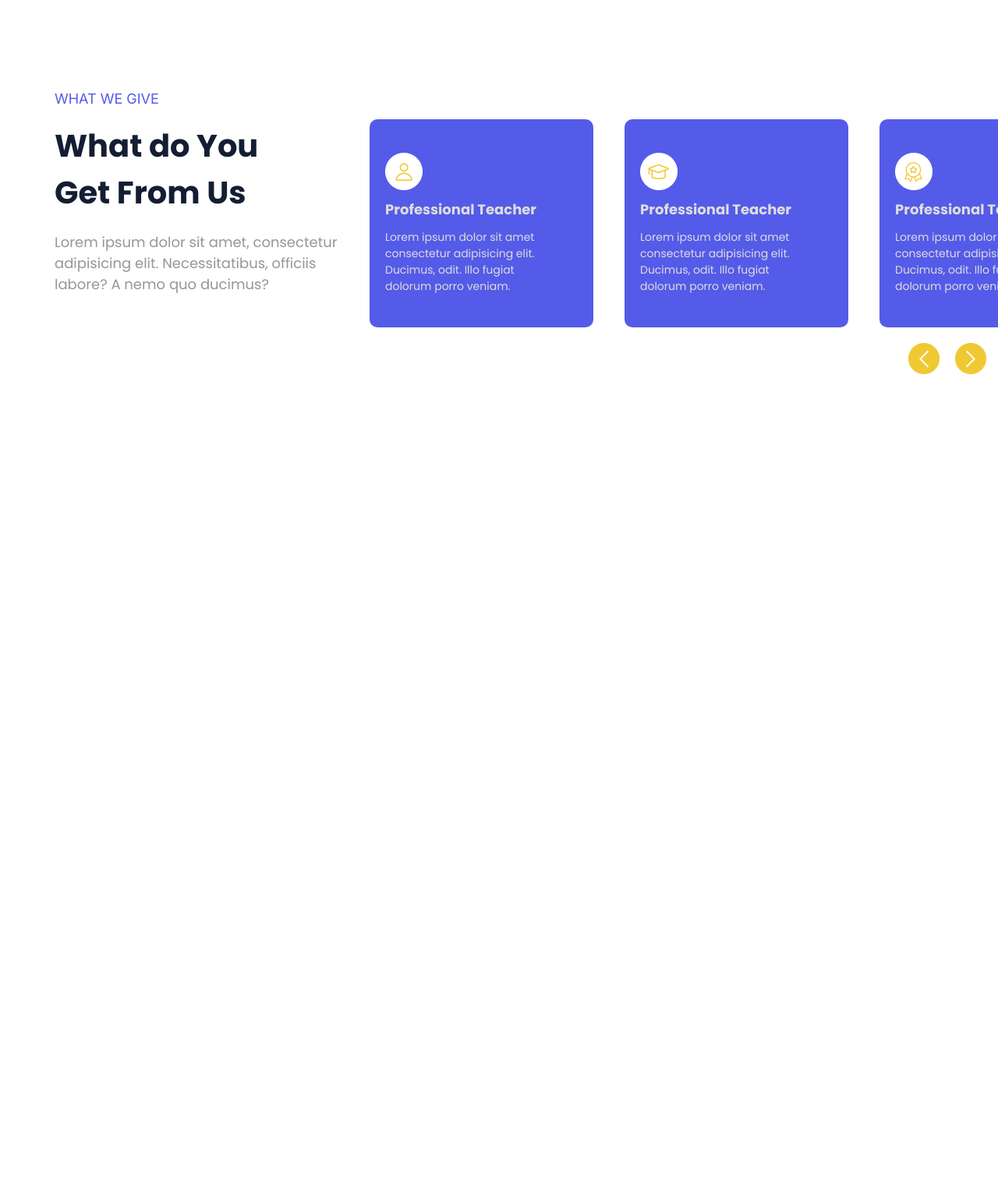
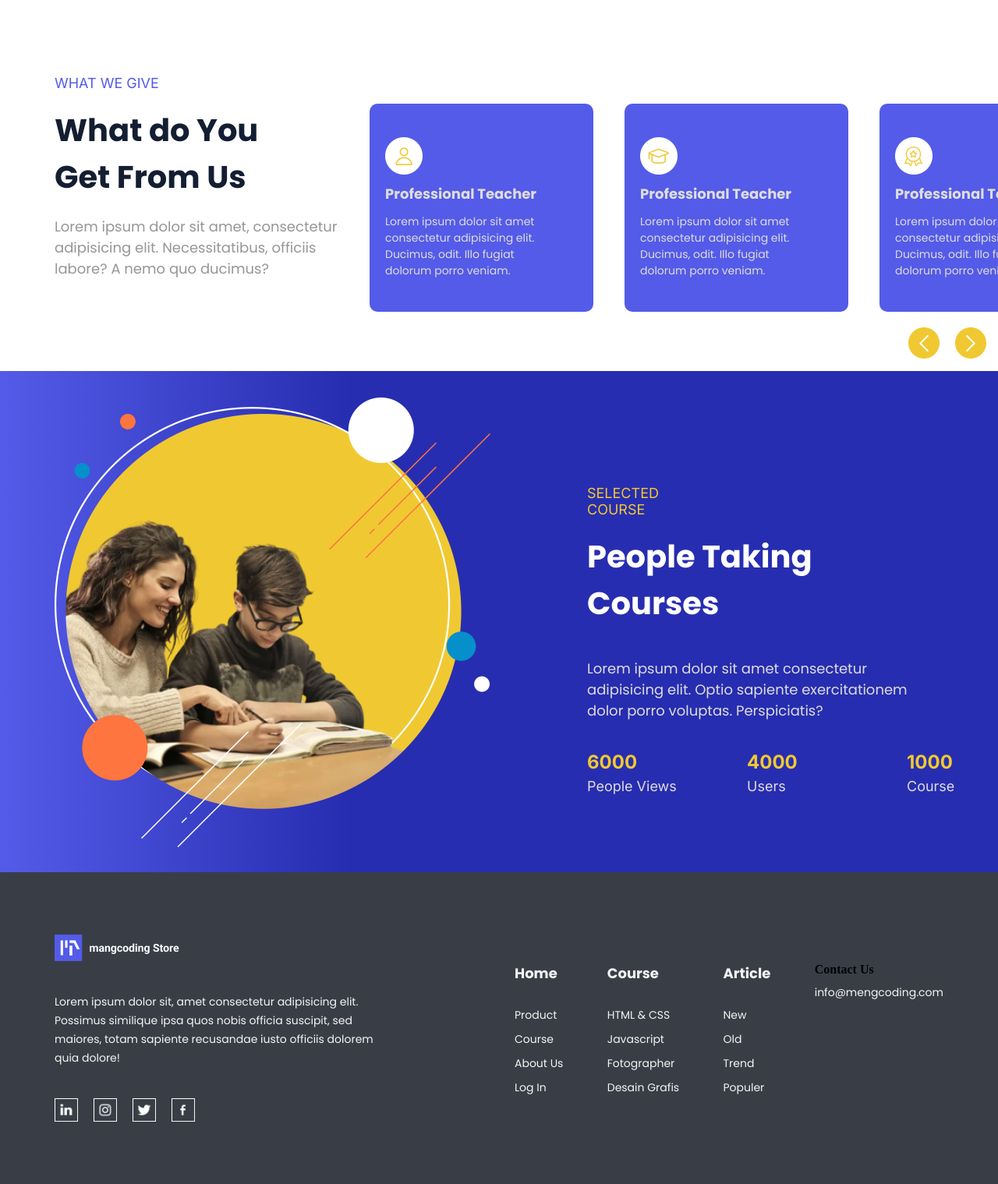
Before and after one commit to LutfiHS/basic_landingpage, a plain HTML site: page index.html in a window 1280 px wide. Shown: the part 814-2333 px from the top of the page at 78% size. Before the commit the page ends 1330 px from the top, so only its background shows below. Drawn offline with Linux system fonts and the light colour scheme.

Commit message:
add: footer.css, Update: Index.html banner-benefits.css

```diff
--- /dev/null
+++ b/banner-Course.css
@@ -0,0 +1,104 @@
+* {
+  margin: 0;
+  padding: 0;
+}
+
+.wrap-course {
+  width: 100%;
+  height: 643px;
+  background: rgb(84, 91, 232);
+  background: linear-gradient(
+    90deg,
+    rgba(84, 91, 232, 1) 0%,
+    rgba(39, 45, 176, 1) 35%
+  );
+}
+
+.course-container {
+  margin: 0 auto;
+  display: flex;
+  justify-content: space-between;
+  align-items: center;
+
+  max-width: 1140px;
+  height: 643px;
+  background: transparent;
+  gap: 90px;
+  padding-bottom: 40px;
+}
+
+.course-img {
+  width: 558px;
+  height: 576px;
+}
+
+.course-text {
+  width: 457px;
+  height: 351.69px;
+  display: flex;
+  flex-direction: column;
+  justify-content: space-between;
+  gap: 40px;
+}
+
+.text-info {
+  display: flex;
+  flex-direction: column;
+  gap: 40px;
+}
+
+.text-info p:nth-child(1) {
+  width: 171px;
+  height: 21.98px;
+  color: #f0c932;
+  font: 400 18px "Inter", sans-serif;
+  line-height: 21.78px;
+}
+
+.text-info p:nth-child(2) {
+  width: 291px;
+  height: 119.9px;
+  color: #ffffff;
+  font: 700 40px "poppins", sans-serif;
+  line-height: 60px;
+}
+
+.text-info p:nth-child(3) {
+  width: 457px;
+  height: 80.93px;
+  color: #dddddd;
+  font: 400 18px "poppins", sans-serif;
+  line-height: 27px;
+}
+
+.course-text-count {
+  display: flex;
+  flex-direction: row;
+  justify-content: space-between;
+  align-items: center;
+  gap: 90px;
+}
+
+.course-text-count h4 {
+  width: 72px;
+  height: 28.97px;
+  color: #f0c932;
+  font: 700 24px "inter", sans-serif;
+  line-height: 27px;
+}
+
+.course-text-count p {
+  width: 115px;
+  height: 221.98px;
+  color: #dddddd;
+  font: 400 18px "inter", sans-serif;
+  line-height: 21.78px;
+}
+
+.course-text-count .text-center {
+  display: flex;
+  flex-direction: column;
+  justify-content: center;
+  align-content: center;
+  gap: 5px;
+}
--- a/banner-benefits.css
+++ b/banner-benefits.css
@@ -17,7 +17,6 @@
   display: flex;
   justify-content: space-between;
   align-items: center;
-  padding: 20px;
 }
 
 /* detail */
--- /dev/null
+++ b/footer.css
@@ -0,0 +1,95 @@
+* {
+  margin: 0;
+  padding: 0;
+}
+
+.wrap-footer {
+  background: #393e46;
+  height: 400px;
+  width: 100%;
+}
+
+.footer-container {
+  margin: 0 auto;
+  display: flex;
+  justify-content: space-between;
+  align-items: center;
+  max-width: 1140px;
+  height: 400px;
+  gap: 50px;
+}
+
+.footer-sec-about {
+  display: flex;
+  flex-direction: column;
+  justify-content: space-between;
+  align-items: flex-start;
+  gap: 40px;
+  width: 424px;
+}
+
+.footer-sec-about img {
+  width: 160px;
+  height: 34px;
+}
+
+.footer-sec-about p {
+  font: 400 14px "poppins", sans-serif;
+  color: #f4f4f4;
+  line-height: 24px;
+  width: 424px;
+}
+
+.footer-sec-about .footer-about-media {
+  display: flex;
+  flex-direction: row;
+  justify-content: space-between;
+  align-items: center;
+  gap: 20px;
+}
+
+.footer-about-media img {
+  width: 30px;
+  height: 30px;
+}
+
+.footer-sec-menu {
+  display: flex;
+  flex-direction: row;
+  justify-content: space-between;
+  align-items: flex-start;
+  gap: 40px;
+  width: 550px;
+}
+
+.footer-sec-menu .menu-1 h4 {
+  font: 700 18px "poppins", sans-serif;
+  line-height: 27px;
+  color: #f4f4f4;
+  margin-bottom: 20px;
+}
+
+.footer-sec-menu .menu-1 {
+  display: flex;
+  flex-direction: column;
+  justify-content: space-between;
+  align-items: flex-start;
+  gap: 10px;
+  height: 168px;
+}
+
+.footer-sec-menu a {
+  font: 400 14px "poppins", sans-serif;
+  line-height: 21px;
+  color: #f4f4f4;
+  text-decoration: none;
+}
+
+.footer-sec-menu .text-start {
+  display: flex;
+  flex-direction: column;
+  justify-content: flex-start;
+  align-items: flex-start;
+  gap: 10px;
+  height: 168px;
+}
--- a/index.html
+++ b/index.html
@@ -3,10 +3,12 @@
   <head>
     <meta charset="UTF-8" />
     <meta name="viewport" content="width=device-width, initial-scale=1.0" />
-    <title>meeting_4</title>
+    <title>Mengcoding Store</title>
     <link rel="stylesheet" href="/navbar.css" />
     <link rel="stylesheet" href="/banner-register.css" />
     <link rel="stylesheet" href="/banner-benefits.css" />
+    <link rel="stylesheet" href="/banner-course.css" />
+    <link rel="stylesheet" href="/footer.css" />
     <link
       href="https://fonts.googleapis.com/css2?family=Inter:wght@100..900&display=swap"
       rel="stylesheet"
@@ -100,5 +102,82 @@
         </div>
       </div>
     </div>
+    <div class="wrap-course">
+      <div class="course-container">
+        <div class="course-img">
+          <img src="/img/course-img.png" alt="" />
+        </div>
+        <div class="course-text">
+          <div class="text-info">
+            <p>SELECTED COURSE</p>
+            <p>People Taking Courses</p>
+            <p>
+              Lorem ipsum dolor sit amet consectetur adipisicing elit. Optio
+              sapiente exercitationem dolor porro voluptas. Perspiciatis?
+            </p>
+          </div>
+          <div class="course-text-count">
+            <div class="text-center">
+              <h4>6000</h4>
+              <p>People Views</p>
+            </div>
+            <div class="text-center">
+              <h4>4000</h4>
+              <p>Users</p>
+            </div>
+            <div class="text-center">
+              <h4>1000</h4>
+              <p>Course</p>
+            </div>
+          </div>
+        </div>
+      </div>
+    </div>
+    <div class="wrap-footer">
+      <div class="footer-container">
+        <div class="footer-sec-about">
+          <img src="/img/logo2.png" alt="" />
+          <p>
+            Lorem ipsum dolor sit, amet consectetur adipisicing elit. Possimus
+            similique ipsa quos nobis officia suscipit, sed maiores, totam
+            sapiente recusandae iusto officiis dolorem quia dolore!
+          </p>
+
+          <div class="footer-about-media">
+            <img src="/img/in.png" alt="" />
+            <img src="/img/insta.png" alt="" />
+            <img src="/img/twitter.png" alt="" />
+            <img src="/img/facebook.png" alt="" />
+          </div>
+        </div>
+        <div class="footer-sec-menu">
+          <div class="menu-1">
+            <h4>Home</h4>
+            <a href="">Product</a>
+            <a href="">Course</a>
+            <a href="">About Us</a>
+            <a href="">Log In</a>
+          </div>
+          <div class="menu-1">
+            <h4>Course</h4>
+            <a href="">HTML & CSS</a>
+            <a href="">Javascript</a>
+            <a href="">Fotographer</a>
+            <a href="">Desain Grafis</a>
+          </div>
+          <div class="menu-1">
+            <h4>Article</h4>
+            <a href="">New</a>
+            <a href="">Old</a>
+            <a href="">Trend</a>
+            <a href="">Populer</a>
+          </div>
+          <div class="text-start">
+            <h4>Contact Us</h4>
+            <a href="">info@mengcoding.com</a>
+          </div>
+        </div>
+      </div>
+    </div>
   </body>
 </html>
```
Also changed, not shown: img/course-img.png (added), img/facebook.png (added), img/in.png (added), img/insta.png (added), img/logo2.png (added), img/twitter.png (added).
